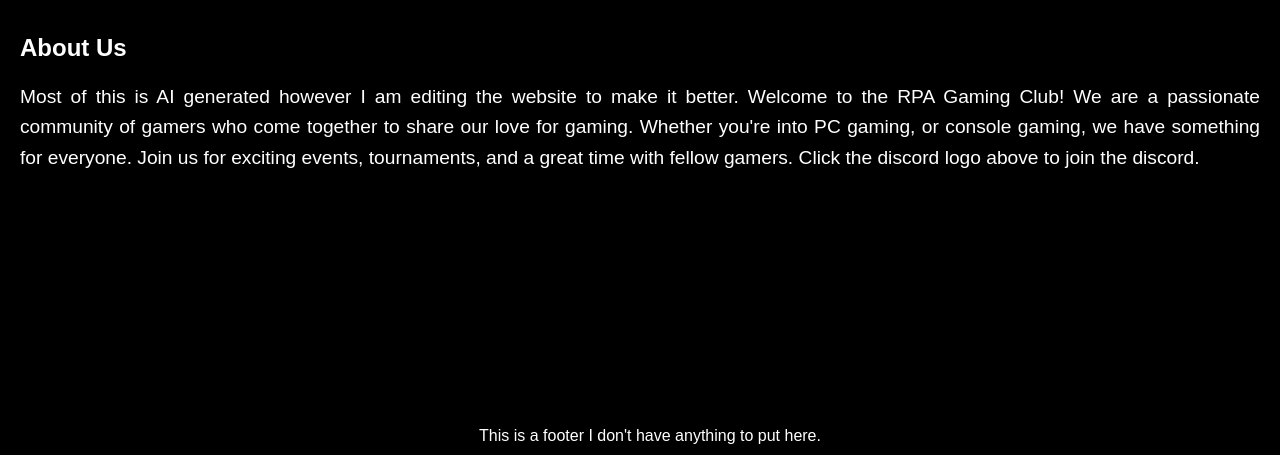
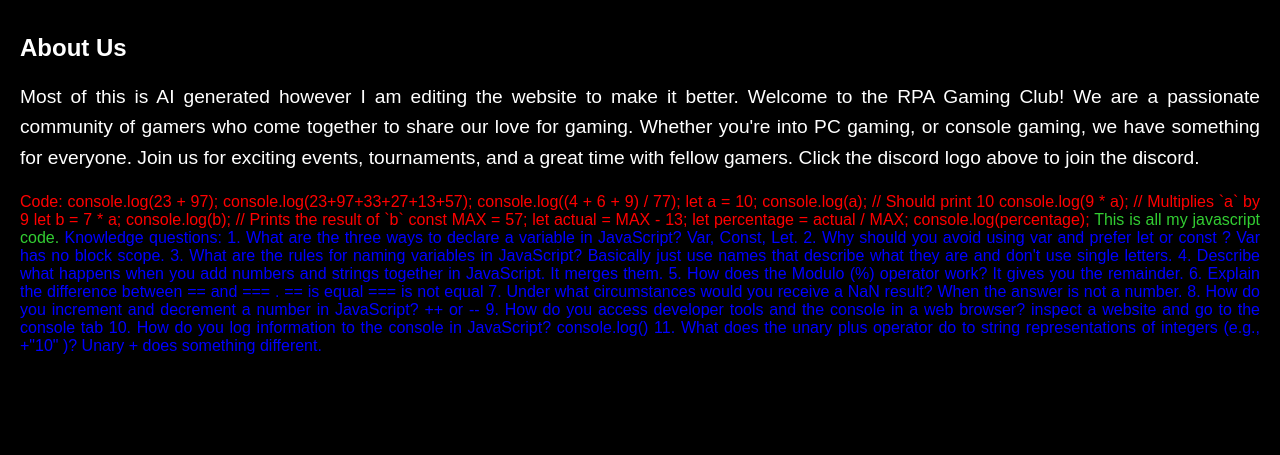
Before and after one commit to Porkchop1737/Porkchop1737.github.io, a plain HTML site: page index.html in a window 1280 px wide. Shown: the part 345-800 px from the top of the page. Drawn offline with Linux system fonts and the light colour scheme.

Commit message:
commit Please

```diff
--- a/cssforgaming.css
+++ b/cssforgaming.css
@@ -15,14 +15,18 @@ header {
     padding: 50px;
 }
 
+p3 {color: blue};
+
 #logo {
-    max-width: 17.5%;
-    max-height: 17.5%;
+    max-width: 30%;
+    max-height: 30%;
     display: block;
     margin: 0 auto;
     border-radius: 100%;
     border: 0px solid #fff;
 }
+
+p2 {color: limegreen};
 
 #link {
     width: 5%;
@@ -46,6 +50,8 @@ p {
     line-height: 1.6em;
 }
 
+p1 {color: red};
+
 .flex-container {
 display: flex;
 justify-content: center; /* Center flex items horizontally */
--- a/index.html
+++ b/index.html
@@ -62,10 +62,34 @@
 
         <h2>About Us</h2>
         <p>Most of this is AI generated however I am editing the website to make it better.  Welcome to the RPA Gaming Club! We are a passionate community of gamers who come together to share our love for gaming. Whether you're into PC gaming, or console gaming, we have something for everyone. Join us for exciting events, tournaments, and a great time with fellow gamers.  Click the discord logo above to join the discord.</p>
+        <p1>Code: console.log(23 + 97);
+            console.log(23+97+33+27+13+57);
+            console.log((4 + 6 + 9) / 77);
+            let a = 10;
+            console.log(a); // Should print 10
+            console.log(9 * a); // Multiplies `a` by 9
+            let b = 7 * a;
+            console.log(b); // Prints the result of `b`
+            const MAX = 57;
+            let actual = MAX - 13;
+            let percentage = actual / MAX;
+            console.log(percentage);<p1/>
+        <p2>
+            This is all my javascript code.<p2/>
+        <p3>Knowledge questions:
+            1. What are the three ways to declare a variable in JavaScript? Var, Const, Let.
+2. Why should you avoid using var and prefer let or const ? Var has no block scope.
+3. What are the rules for naming variables in JavaScript? Basically just use names that describe what they are and don't use single letters.
+4. Describe what happens when you add numbers and strings together in JavaScript. It merges them.
+
+5. How does the Modulo (%) operator work? It gives you the remainder.
+6. Explain the difference between == and === . == is equal === is not equal
+7. Under what circumstances would you receive a NaN result? When the answer is not a number.
+8. How do you increment and decrement a number in JavaScript? ++ or --
+9. How do you access developer tools and the console in a web browser? inspect a website and go to the console tab
+10. How do you log information to the console in JavaScript? console.log()
+11. What does the unary plus operator do to string representations of integers (e.g., +"10" )? Unary + does something different.
     </section>
-    <footer>
-         This is a footer I don't have anything to put here.
-    </footer>
     <script src="rpagamingscript.js"></script>
 
 </body>
--- a/rpagamingscript.js
+++ b/rpagamingscript.js
@@ -1 +1,12 @@
-console.log('Wow you inspected my website!');
+console.log(23 + 97);
+console.log(23+97+33+27+13+57);
+console.log((4 + 6 + 9) / 77);
+let a = 10;
+console.log(a); // Should print 10
+console.log(9 * a); // Multiplies `a` by 9
+let b = 7 * a;
+console.log(b); // Prints the result of `b`
+const MAX = 57;
+let actual = MAX - 13;
+let percentage = actual / MAX;
+console.log(percentage);
```
Also changed, not shown: discord.html (+4 -8 lines).
